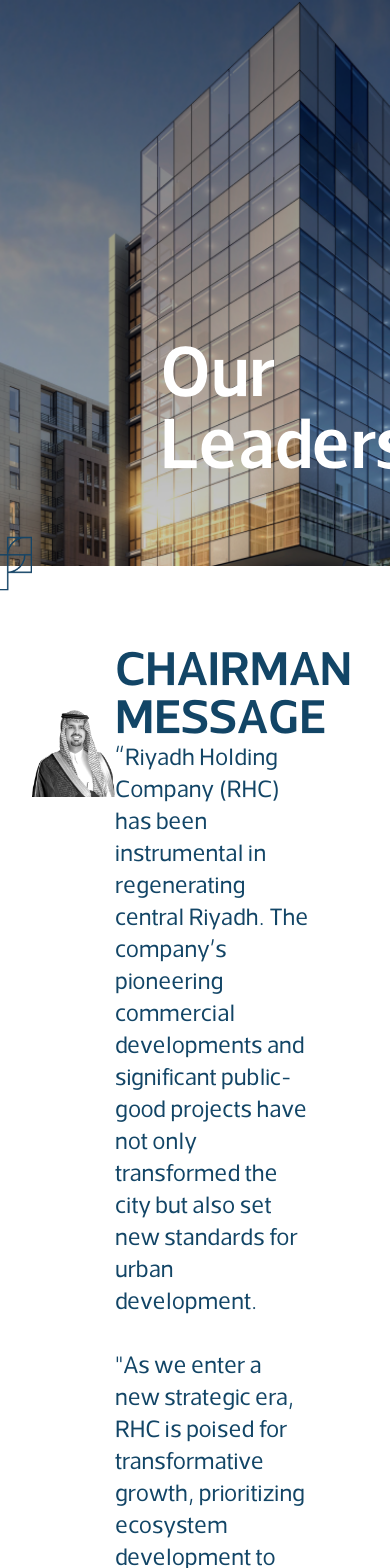
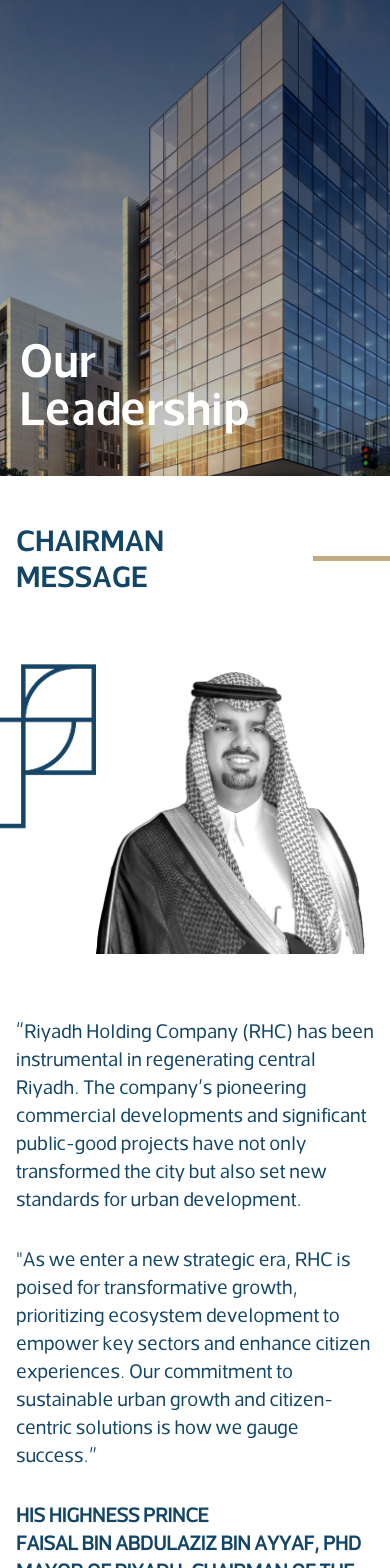
Before and after one commit to jeetkanodia/ansh, a React (Vite) app: page / in a window 390 px wide. Shown: the top 1568 px of the page. Built offline with nearby package versions, Linux system fonts and the light colour scheme.

Commit message:
Update Top component layout and responsiveness

```diff
--- a/src/components/Top.jsx
+++ b/src/components/Top.jsx
@@ -12,40 +12,48 @@
             backgroundSize: "cover",
             backgroundPosition: "center",
           }}
-          className="text-white h-30vh w-auto bg-cover bg-center bg-no-repeat pt-[40vh] pb-[10vh] text-7xl SomarSemiBold pl-[19vh]"
+          className="text-white h-30vh lg:h-30vh w-auto bg-cover bg-center bg-no-repeat pt-[40vh] pb-[5vh] lg:pb-[10vh] text-5xl lg:text-7xl SomarSemiBold pl-[5%] lg:pl-[19vh]"
         >
-          Our Leadership
+          Our <br className="lg:hidden" /> Leadership
         </p>
       </div>
-      <div className="flex mt-20">
-        <div className="w-1/2 flex">
-          <div className="mt-[-8rem]">
+      <div className="lg:hidden">
+        <div className="flex">
+          <p className="text-3xl m-4 mt-12 text-[#124566] SomarSemiBold ">
+            CHAIRMAN MESSAGE
+          </p>
+          <div className="w-20 mt-20 ml-1 h-[5px] bg-[#C2AB80] border-0 md:my-10"></div>
+        </div>
+      </div>
+      <div className="flex mt-20 flex-col lg:flex-row">
+        <div className="lg:w-1/2 flex mt-[-10vh] lg:mt-0">
+          <div className="lg:mt-[-8rem]">
             <img src={design1} alt="design1" />
           </div>
-          <div className="pt-16">
+          <div className="pt-16 w-[150%] lg:w-full mr-6 lg:mr-0">
             <img src={person1} alt="person1" />
           </div>
         </div>
-        <div className="w-1/2  pt-20vh pl-20vh mr-20">
-          <div className="flex">
+        <div className="lg:w-1/2 w-full pt-20vh pl-20vh mr-20">
+          <div className="lg:flex hidden">
             <p className="text-5xl text-[#124566] SomarSemiBold ">
               CHAIRMAN MESSAGE
             </p>
             <div className="w-20 mt-[-1rem] ml-4 h-[5px] bg-[#C2AB80] border-0 md:my-10"></div>
           </div>
-          <p className="text-2xl text-[#124566] pt-10vh pl-20vh mr-30">
+          <p className="text-xl lg:text-2xl text-[#124566] pt-16 lg:pt-10vh pl-4 mr-4 lg:pl-0 lg:mr-30">
             “Riyadh Holding Company (RHC) has been instrumental in regenerating
             central Riyadh. The company's pioneering commercial developments and
             significant public-good projects have not only transformed the city
             but also set new standards for urban development.
           </p>
-          <p className="text-2xl text-[#124566] mt-8 pt-10vh pl-20vh mr-30">
+          <p className="text-xl lg:text-2xl text-[#124566] mt-8  pl-4 mr-4 lg:pl-0 lg:mr-30">
             "As we enter a new strategic era, RHC is poised for transformative
             growth, prioritizing ecosystem development to empower key sectors
             and enhance citizen experiences. Our commitment to sustainable urban
             growth and citizen-centric solutions is how we gauge success.”
           </p>
-          <p className="text-2xl text-[#124566] mt-8 font-semibold uppercase pt-10vh pl-20vh mr-30">
+          <p className="text-xl lg:text-2xl text-[#124566] mt-8 font-semibold uppercase pl-4 mr-4 lg:pl-0 lg:mr-30">
             His Highness Prince <br /> Faisal bin Abdulaziz bin Ayyaf, PhD{" "}
             <br /> Mayor of Riyadh, Chairman of the Board
           </p>
```
